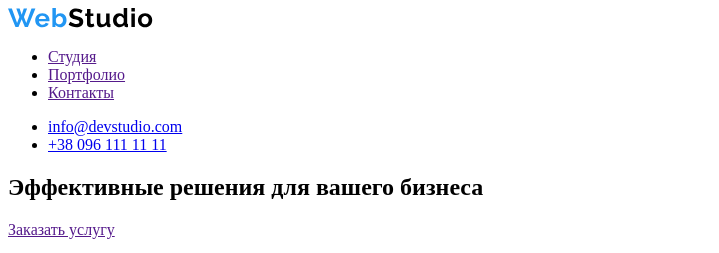
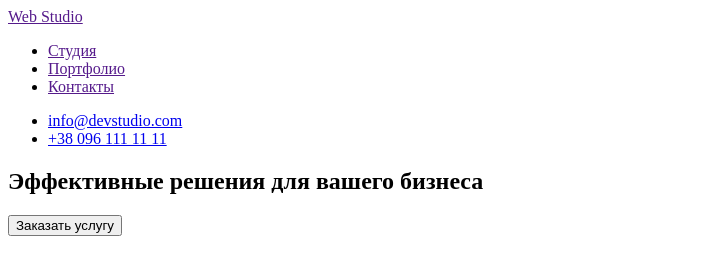
Before and after one commit to Olha-Dmytrenko/goit-markup-hw-01, a plain HTML site: page index.html in a window 1280 px wide. Shown: the top 253 px of the page, without its empty margins (0-719 px from the left). Drawn offline with Linux system fonts and the light colour scheme.

Commit message:
Changed logo & button

```diff
--- a/index.html
+++ b/index.html
@@ -10,10 +10,7 @@
     <!-- Шапка сайта -->
     <header>
         <nav>
-            <a href="/">
-                <img src="./images/logo.svg" alt="Логотип">
-            </a>
-
+            <a href="">Web Studio</a>
             <ul>
                 <li><a href="">Студия</a></li>
                 <li><a href="">Портфолио</a></li>
@@ -29,7 +26,7 @@
     <!-- Герой -->
     <section>
         <h1>Эффективные решения для вашего бизнеса</h1>
-        <a href="">Заказать услугу</a>
+        <button type="button">Заказать услугу</button>
     </section>
     <!-- Преимущества -->
     <section>
@@ -97,9 +94,7 @@
     </main>
     <!-- Футер -->
     <footer>
-        <a href="/">
-            <img src="./images/logo.svg" alt="Логотип">
-        </a>
+        <a href="">Web Studio</a>
         <address>
             <ul>
                 <li><a href="https://bit.ly/3pXMvUd" target="_blank" rel="noopener noreferrer">г. Киев, пр-т
```
